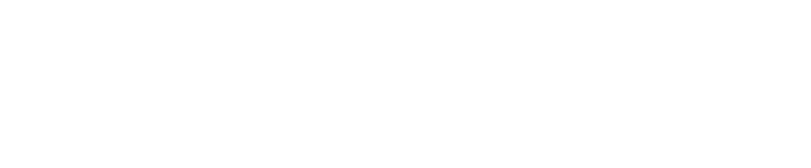
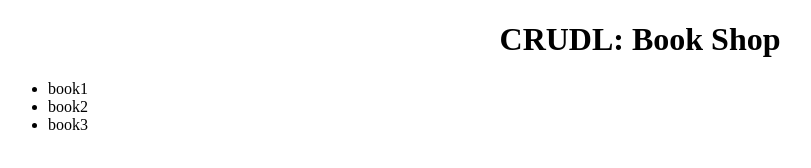
Before and after one commit to Alexlarik/CRUDL-H.M, a plain HTML site: page index.html in a window 1280 px wide. Shown: the whole page, without its empty margins (0-811 px from the left). Drawn offline with Linux system fonts and the light colour scheme.

Commit message:
Make a basic initial layout

```diff
--- a/css/style.css
+++ b/css/style.css
@@ -0,0 +1,3 @@
+h1{
+    text-align: center;
+}
--- a/index.html
+++ b/index.html
@@ -7,6 +7,13 @@
     <link rel="stylesheet" href="css/style.css">
 </head>
 <body>
+    <h1>CRUDL: Book Shop</h1>
+
+    <ul>
+        <li>book1</li>
+        <li>book2</li>
+        <li>book3</li>
+    </ul>
 
 
     <script src="js/script.js"></script>
```
Also changed, not shown: js/script.js (line endings or trailing spaces), 1 other file.
